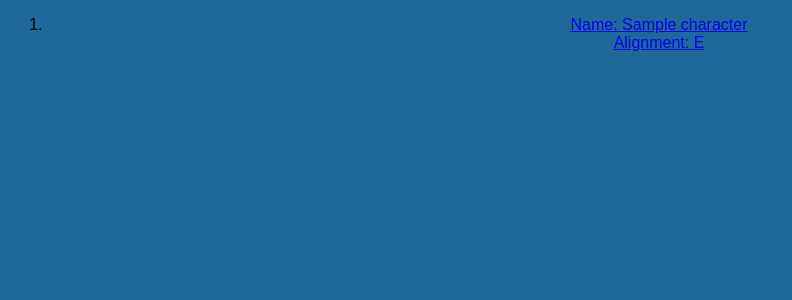
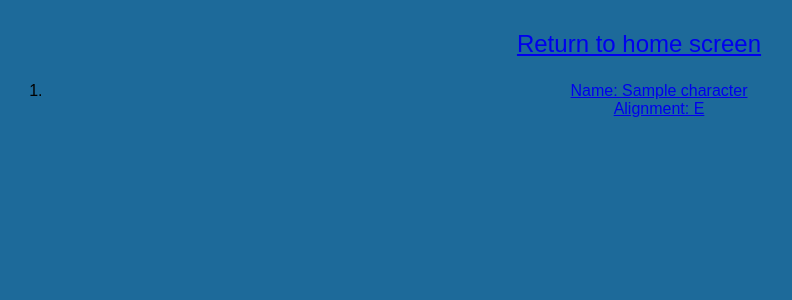
Before and after one commit to MiladMoulayi/kismet, a Django app: page /kismet/character_list in a window 1280 px wide. Shown: the top 300 px of the page, without its empty margins (1-793 px from the left). Run offline with Django 4.2, Linux system fonts and the light colour scheme; tables that the repository leaves empty hold one stand-in row (values such as "Sample post").

Commit message:
added return to home screen to character_list template

```diff
--- a/kismet_site/kismet_app/templates/character_list.html
+++ b/kismet_site/kismet_app/templates/character_list.html
@@ -9,6 +9,7 @@
   <title>Character List</title>
 </head>
 <body>
+  <p><a href="{% url 'home' %}">Return to home screen</a></p>
   <ol>
     {% for character in character_list %}
     <li><a href="{% url 'character_detail' character.id %}">Name: {{ character.name }}<div>Alignment: {{ character.alignment }}</div></a><p></p></li>
```
